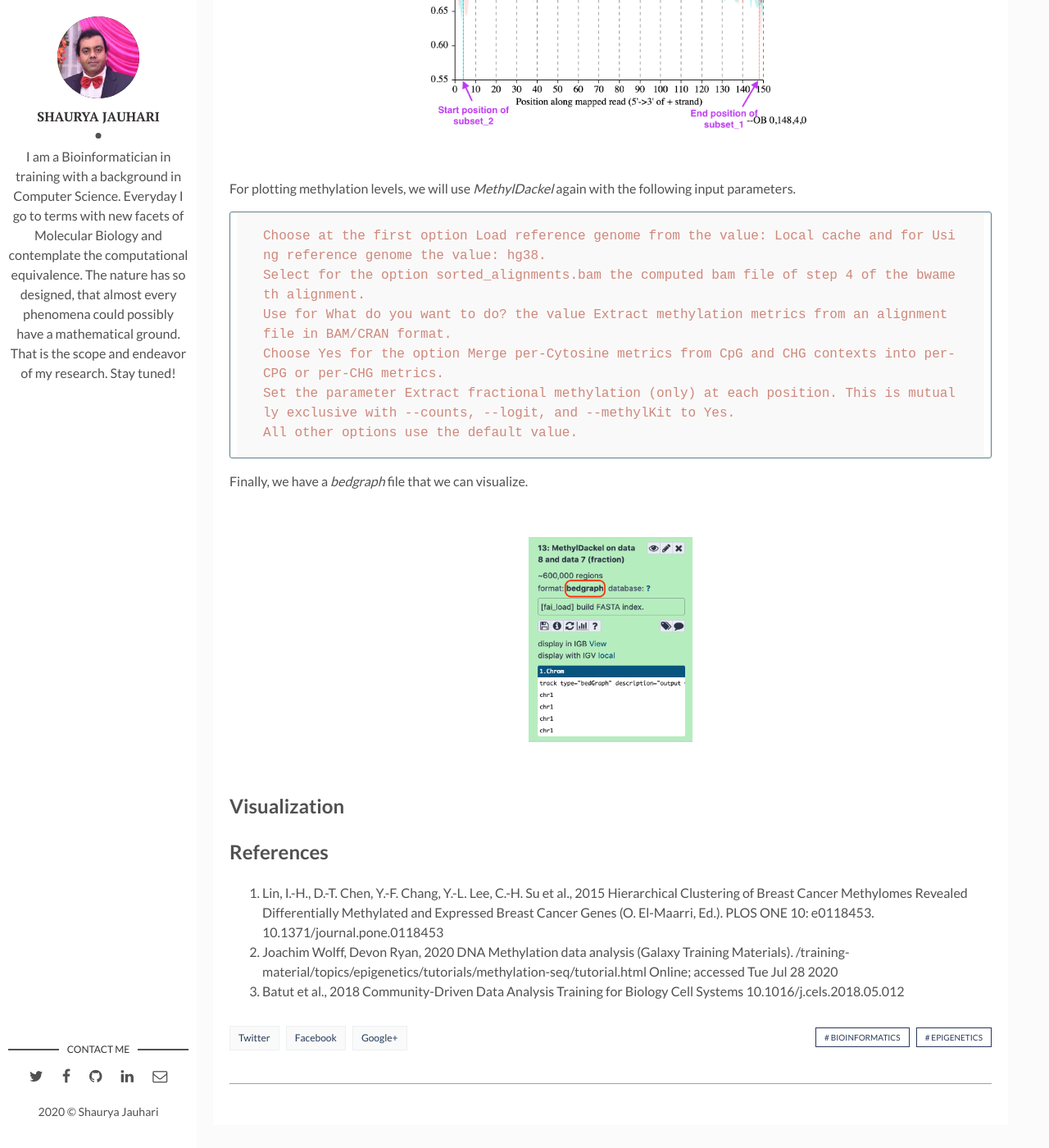
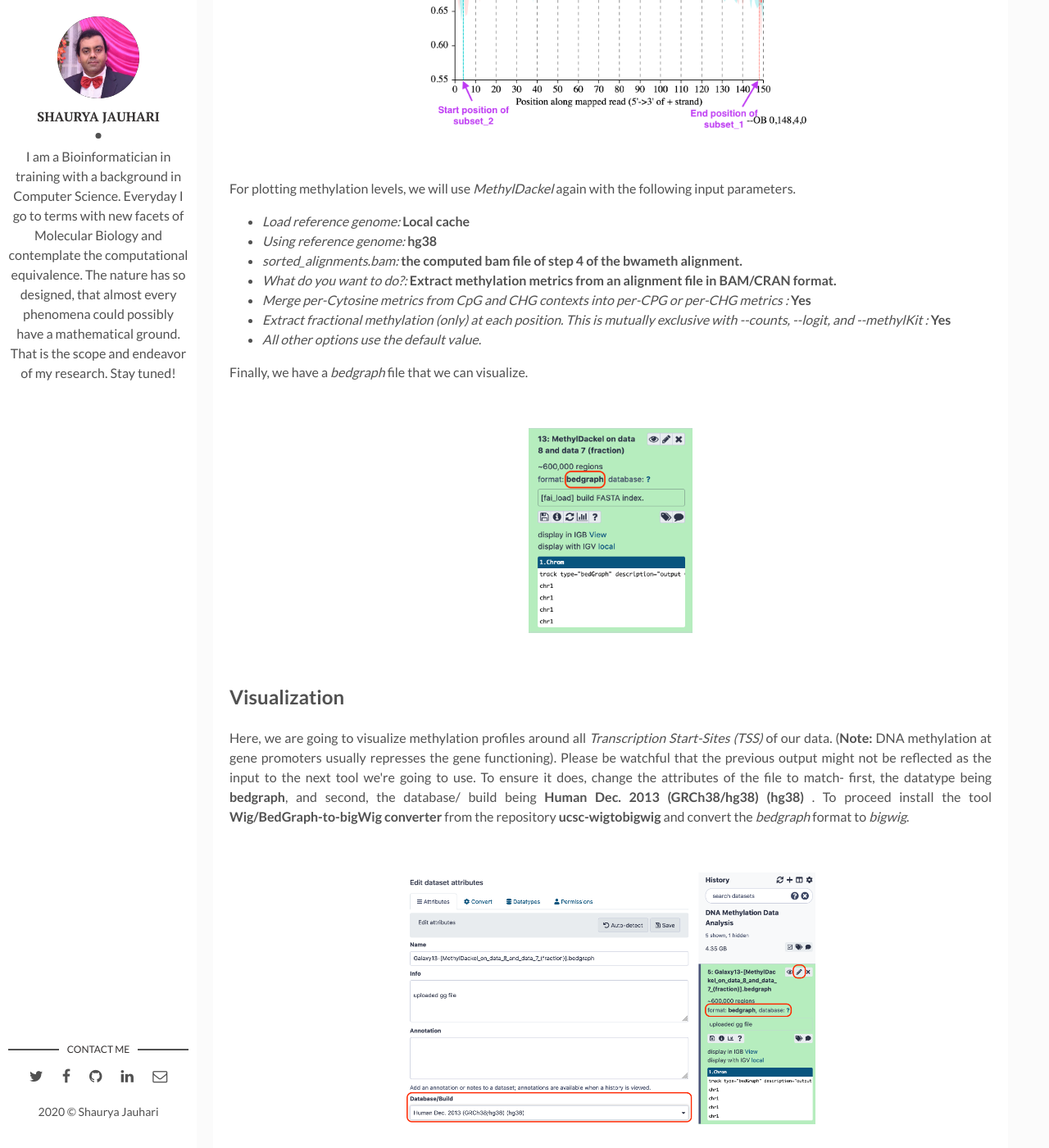
Before and after one commit to shauryajauhari/shauryajauhari.github.io, a Jekyll site: the page built from _posts/2020-07-27-dna_methylation_data_analysis.markdown, in a window 1280 px wide and 1400 px high, scrolled down 5252 px. Shown: the whole window at 82% size. Built offline with Jekyll 4.4.1, drawn with Linux system fonts in a browser that asks for light colours; some of the changed text lies outside the part shown.

Commit message:
Update content

```diff
--- a/_posts/2020-07-27-dna_methylation_data_analysis.markdown
+++ b/_posts/2020-07-27-dna_methylation_data_analysis.markdown
@@ -90,14 +90,15 @@ Select the options as below, leaving other parameters as-is, and execute the too
 
 <p> For plotting methylation levels, we will use <i> MethylDackel </i> again with the following input parameters. </p>
 
-
-    Choose at the first option Load reference genome from the value: Local cache and for Using reference genome the value: hg38.
-    Select for the option sorted_alignments.bam the computed bam file of step 4 of the bwameth alignment.
-    Use for What do you want to do? the value Extract methylation metrics from an alignment file in BAM/CRAN format.
-    Choose Yes for the option Merge per-Cytosine metrics from CpG and CHG contexts into per-CPG or per-CHG metrics.
-    Set the parameter Extract fractional methylation (only) at each position. This is mutually exclusive with --counts, --logit, and --methylKit to Yes.
-    All other options use the default value.
-
+<ul>
+<li><i>Load reference genome:</i> <b> Local cache </b></li>
+<li><i>Using reference genome: </i> <b> hg38</b></li>
+<li><i>sorted_alignments.bam:</i> <b>the computed bam file of step 4 of the bwameth alignment.</b></li>
+<li><i>What do you want to do?:</i> <b>Extract methylation metrics from an alignment file in BAM/CRAN format.</b></li>
+<li><i>Merge per-Cytosine metrics from CpG and CHG contexts into per-CPG or per-CHG metrics :</i> <b>Yes</b></li>
+<li><i>Extract fractional methylation (only) at each position. This is mutually exclusive with --counts, --logit, and --methylKit :</i> <b>Yes</b></li>
+<li><i>All other options use the default value.</i></li>
+</ul>
 
 <p> Finally, we have a <i>bedgraph</i> file that we can visualize. </p>
 
@@ -109,7 +110,59 @@ Select the options as below, leaving other parameters as-is, and execute the too
 
 <h2> Visualization </h2>
 
+<p align="justify"> Here, we are going to visualize methylation profiles around all <i> Transcription Start-Sites (TSS)</i> of our data. (<b>Note:</b> DNA methylation at gene promoters usually represses the gene functioning). Please be watchful that the previous output might not be reflected as the input to the next tool we're going to use. To ensure it does, change the attributes of the file to match- first, the datatype being <b>bedgraph</b>, and second, the database/ build being <b> Human Dec. 2013 (GRCh38/hg38) (hg38) </b>. To proceed install the tool <b> Wig/BedGraph-to-bigWig converter </b> from the repository <b> ucsc-wigtobigwig </b> and convert the <i>bedgraph</i> format to <i>bigwig</i>. </p>
 
+<br>
+<p align="center">
+  <img width="500" src="/assets/img/changeAttributes.png">
+</p>
+<br>
+
+<p align="justify"> Next, we shall load the file <i>CpGIslands.bed</i> from the <a href= "https://zenodo.org/record/557099"> source </a> and install <b> deeptools_compute_matrix </b> and <b> deeptools_plot_profile </b>. Use the following values for parameters and leave the rest as default. <b><i>(P.S. The indexing of files might be inconsistent, as shown in the screenshots, as local and main Galaxy instances were used interchangeably as per accessibility.)</i></b> </p>
+
+<br>
+<p align="center">
+  <img width="500" src="/assets/img/computeMatrixOptions.png">
+</p>
+<br>
+
+Next,
+
+<br>
+<p align="center">
+  <img width="500" src="/assets/img/plotProfileOptions.png">
+</p>
+<br>
+
+
+The final output looks like this. Note that the buffer regions of 1Kb on either side of the TSS can be manipulated as per the requirement.
+
+<br>
+<p align="center">
+  <img width="500" src="/assets/img/plotProfileOutput.png">
+</p>
+<br>
+
+<br>
+<font color="#800080" >
+<p><b>Exercise</b></p>
+<ol>
+<li> There are several other <i>bedgraph</i> files available <a href= "https://zenodo.org/record/557099"> here </a>. Choose anyone and repeat the same protocol of visualization. Analyze the results. </li>
+</ol>
+</font>
+
+
+<h2> Differentially Methylated Regions </h2>
+
+<p align="justify"> Another flavor of this analysis, and arguably more purposeful, is the elicitation of differentially methylated regions, that could possibly map the variegated methylation states. For the same, we shall use the tool <b> metilene </b>. More information on the tool is available <a href = "https://www.bioinf.uni-leipzig.de/Software/metilene/" > here </a>.</p>
+
+<p> Install the said tool from the <a href = " https://toolshed.g2.bx.psu.edu/" > tool shed </a>, download the following files from the repository mentioned previously, and upload them to the local Galaxy instance.
+<ul>
+<li> <i> NB1_CpG.meth.bedGraph </i> </li>
+<li> <i> NB2_CpG.meth.bedGraph </i> </li>
+<li> <i> BT198_CpG.meth.bedGraph </i> </li>
+</ul>
+</p>
 
 <h2> References </h2>
 <ol>
```
